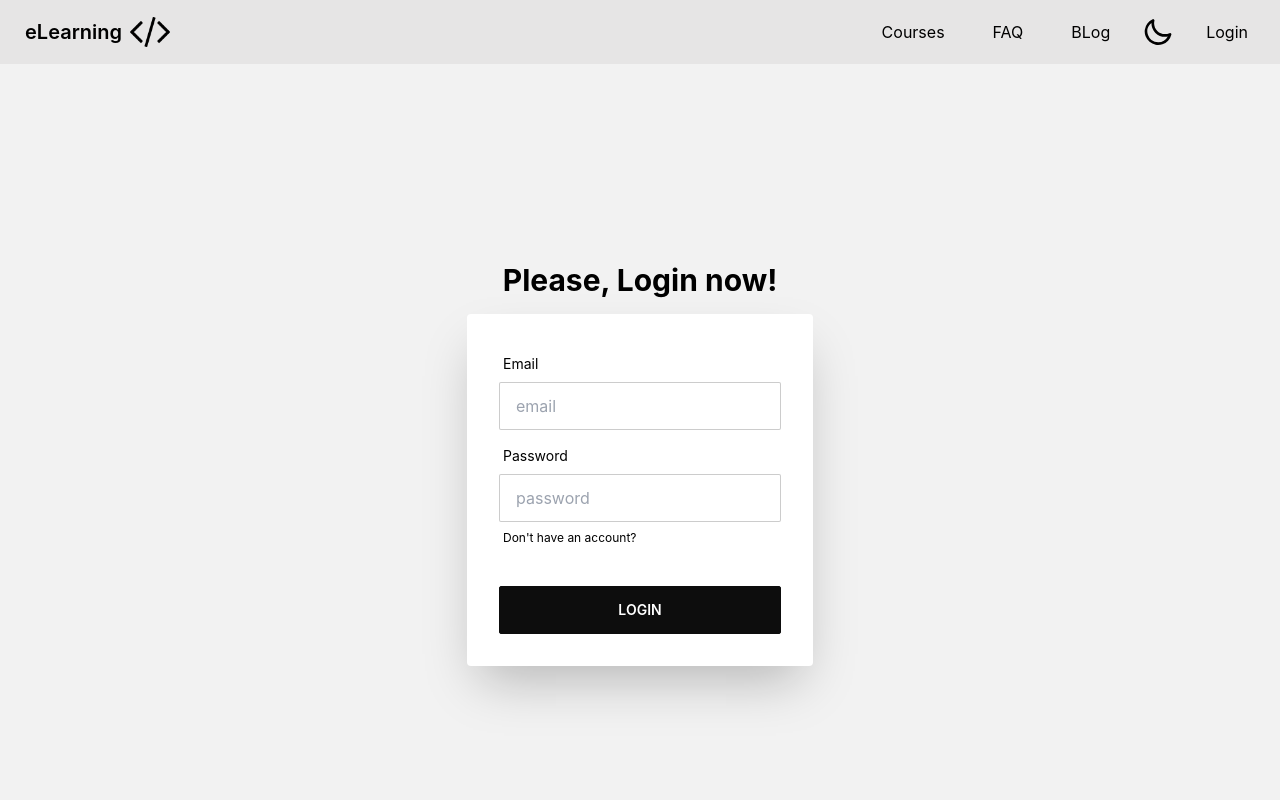
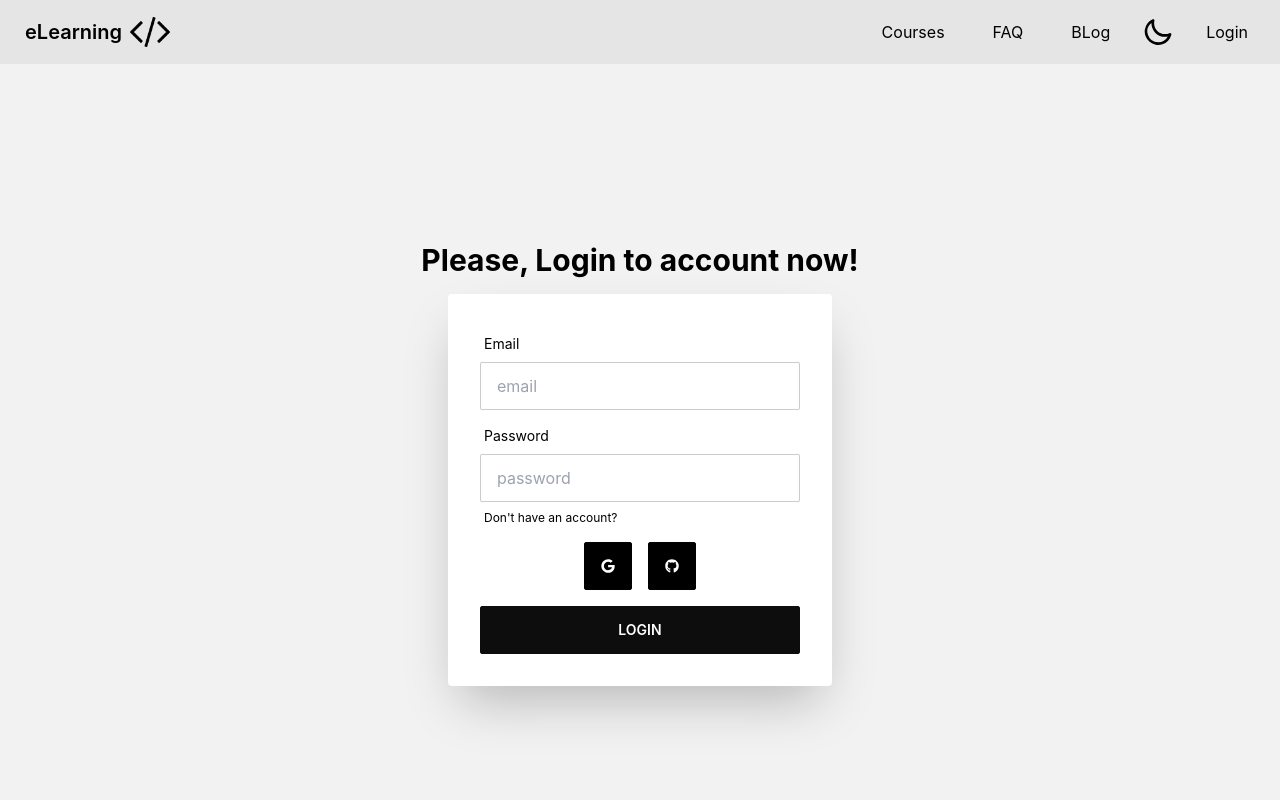
Before and after one commit to safwanbin2/e-Learning-client, a React (Create React App) app: page /login in a window 1280 px wide. Shown: the top 800 px of the page. Built offline with nearby package versions, Linux system fonts and the light colour scheme; no server answers.

Commit message:
added github

```diff
--- a/package.json
+++ b/package.json
@@ -10,6 +10,8 @@
     "firebase": "^9.12.1",
     "react": "^18.2.0",
     "react-dom": "^18.2.0",
+    "react-hot-toast": "^2.4.0",
+    "react-icons": "^4.6.0",
     "react-router-dom": "^6.4.2",
     "react-scripts": "5.0.1",
     "web-vitals": "^2.1.4"
--- a/src/App.js
+++ b/src/App.js
@@ -1,3 +1,4 @@
+import { Toaster } from 'react-hot-toast';
 import { RouterProvider } from 'react-router-dom';
 import './App.css';
 import { router } from './routes/Routes';
@@ -6,6 +7,7 @@ function App() {
   return (
     <div>
       <RouterProvider router={router}></RouterProvider>
+      <Toaster></Toaster>
     </div>
   );
 }
--- a/src/AuthProvider/AuthProvider.js
+++ b/src/AuthProvider/AuthProvider.js
@@ -1,5 +1,5 @@
 import React, { useState } from 'react';
-import { createUserWithEmailAndPassword, getAuth, GithubAuthProvider, GoogleAuthProvider, onAuthStateChanged, signInWithEmailAndPassword, signOut, updateProfile } from 'firebase/auth';
+import { createUserWithEmailAndPassword, getAuth, GithubAuthProvider, GoogleAuthProvider, onAuthStateChanged, signInWithEmailAndPassword, signInWithPopup, signOut, updateProfile } from 'firebase/auth';
 import app from '../firebase/firebase.init';
 import { createContext } from 'react';
 import { useEffect } from 'react';
@@ -29,6 +29,14 @@ const AuthProvider = ({ children }) => {
     const logIn = (email, password) => {
         return signInWithEmailAndPassword(auth, email, password);
     }
+    // google Singin
+    const googleLogIn = () => {
+        return signInWithPopup(auth, googleProvider);
+    }
+    // github signin
+    const gitHubLogIn = () => {
+        return signInWithPopup(auth, gitHubProvider);
+    }
     // sigining out
     const logOut = () => {
         return signOut(auth);
@@ -46,7 +54,7 @@ const AuthProvider = ({ children }) => {
         }
     }, [])
 
-    const authInfo = { user, createUser, logIn, logOut, updateUser };
+    const authInfo = { user, createUser, logIn, logOut, updateUser, googleLogIn, gitHubLogIn };
     return (
         <AuthContext.Provider value={authInfo}>
             {children}
--- a/src/components/Login/Login.js
+++ b/src/components/Login/Login.js
@@ -2,9 +2,13 @@ import React from 'react';
 import { useContext } from 'react';
 import { Link } from 'react-router-dom';
 import { AuthContext } from '../../AuthProvider/AuthProvider';
+import { FaGithub, FaGoogle } from 'react-icons/fa';
+import { useState } from 'react';
 
 const Login = () => {
-    const { logIn } = useContext(AuthContext);
+    const [error, setError] = useState('')
+
+    const { logIn, googleLogIn, gitHubLogIn } = useContext(AuthContext);
 
     const handleSubmit = event => {
         event.preventDefault();
@@ -16,14 +20,44 @@ const Login = () => {
             .then(result => {
                 const user = result.user;
                 console.log(user)
+                setError('')
             })
-            .catch(e => console.error(e))
+            .catch(e => {
+                setError(e.message)
+                console.error(e)
+            })
+    }
+
+    const handleGoogleLogIn = () => {
+        googleLogIn()
+            .then(result => {
+                const user = result.user;
+                setError('')
+                console.log(user)
+            })
+            .catch(e => {
+                setError(e.message)
+                console.error(e)
+            })
+    }
+
+    const handleGitHubLogIn = () => {
+        gitHubLogIn()
+            .then(result => {
+                const user = result.user;
+                console.log(user)
+                setError('')
+            })
+            .catch(e => {
+                setError(e.message)
+                console.error(e)
+            })
     }
     return (
         <div className="hero min-h-screen bg-base-200">
             <div className="hero-content flex-col">
                 <div className="text-center lg:text-left">
-                    <h1 className="text-3xl font-bold">Please, Login now!</h1>
+                    <h1 className="text-3xl font-bold">Please, Login to account now!</h1>
                 </div>
                 <div className="card flex-shrink-0 w-full max-w-sm shadow-2xl bg-base-100">
                     <form onSubmit={handleSubmit} className="card-body">
@@ -41,8 +75,15 @@ const Login = () => {
                             <label className="label">
                                 <Link to='/register' className="label-text-alt link link-hover">Don't have an account?</Link>
                             </label>
+                            {
+                                error &&  <p className="label-text-alt text-error">{error}</p>
+                            }
                         </div>
-                        <div className="form-control mt-6">
+                        <div className='flex items-center justify-center'>
+                            <button onClick={handleGoogleLogIn} className='btn mx-2'><FaGoogle /></button>
+                            <button onClick={handleGitHubLogIn} className='btn mx-2'><FaGithub /></button>
+                        </div>
+                        <div className="form-control mt-2">
                             <button className="btn btn-primary">Login</button>
                         </div>
                     </form>
--- a/src/components/Login/Register.js
+++ b/src/components/Login/Register.js
@@ -1,9 +1,13 @@
 import React from 'react';
+import { useState } from 'react';
 import { useContext } from 'react';
+import toast from 'react-hot-toast';
 import { Link } from 'react-router-dom';
 import { AuthContext } from '../../AuthProvider/AuthProvider';
 
 const Register = () => {
+    const [error, setError] = useState('');
+
     const { createUser, updateUser } = useContext(AuthContext);
     const handleSubmit = event => {
         event.preventDefault();
@@ -17,17 +21,26 @@ const Register = () => {
             .then(result => {
                 const user = result.user;
                 update(name, photo);
+                toast.success('created account successfully')
+                setError('')
                 console.log(user)
             })
             .catch(e => {
+                toast.error('failed to create account')
                 console.error(e)
+                setError(e.message)
             })
     }
 
     const update = (name, photo) => {
         updateUser(name, photo)
-            .then(() => { })
-            .catch(e => console.error(e))
+            .then(() => {
+                setError('')
+            })
+            .catch(e => {
+                console.error(e)
+                setError(e.message)
+            })
     }
     return (
         <div className="hero min-h-screen bg-base-200">
@@ -39,7 +52,7 @@ const Register = () => {
                     <form onSubmit={handleSubmit} className="card-body">
                         <div className="form-control">
                             <label className="label">
-                                <span className="label-text">Name</span>
+                                <span className="label-text">Full Name</span>
                             </label>
                             <input type="text" name='name' required placeholder="name" className="input input-bordered" />
                         </div>
@@ -63,6 +76,10 @@ const Register = () => {
                             <label className="label">
                                 <Link to='/login' className="label-text-alt link link-hover">Already have an account?</Link>
                             </label>
+                            {
+                                error &&
+                                <p className="label-text-alt text-error">{error}</p>
+                            }
                         </div>
                         <div className="form-control mt-6">
                             <button className="btn btn-primary">Register</button>
--- a/src/components/Shared/Header.js
+++ b/src/components/Shared/Header.js
@@ -3,6 +3,7 @@ import { useContext } from 'react';
 import { Link } from 'react-router-dom';
 import logo from '../../assets/code.png';
 import { AuthContext } from '../../AuthProvider/AuthProvider';
+import { FaUserAlt } from 'react-icons/fa';
 
 const Header = () => {
     const { user, logOut } = useContext(AuthContext);
@@ -32,7 +33,11 @@ const Header = () => {
                     {
                         user ?
                             <div className='flex items-center'>
-                                <img className='w-9 h-9 mx-2' title={user.displayName} style={{ borderRadius: "50%" }} src={user.photoURL} alt="" />
+                                {
+                                    user.photoURL ?
+                                        <img className='w-9 h-9 mx-2' title={user.displayName} style={{ borderRadius: "50%" }} src={user.photoURL} alt="" />
+                                        : <FaUserAlt className='w-9 h-9 mx-2'></FaUserAlt>
+                                }
                                 <button onClick={handleLogOut} className='mx-2'>Logout</button>
                             </div>
                             : <li className='mx-2'><Link to='/login'>Login</Link></li>
```
Also changed, not shown: 1 other file (tests, documents, lock files or other folders).
